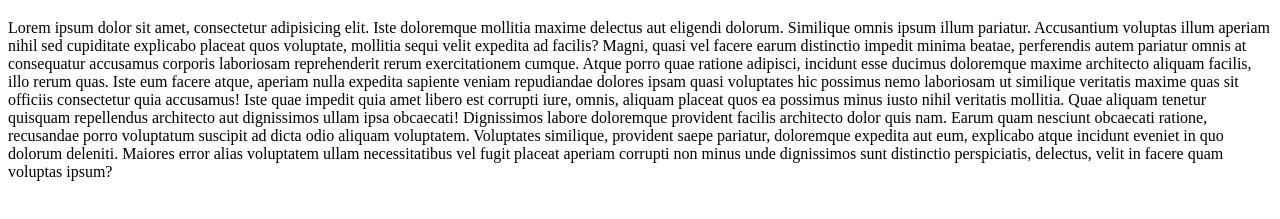
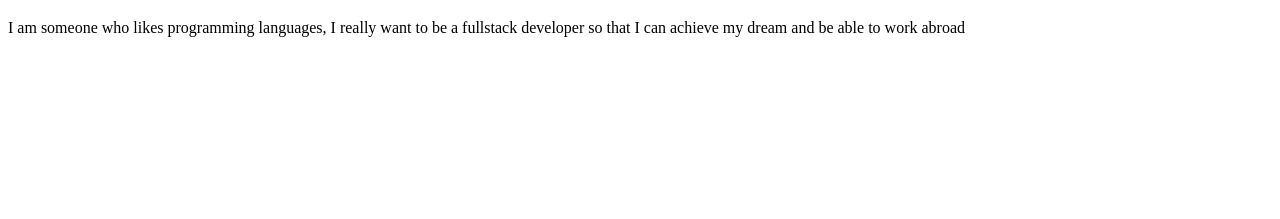
Before and after one commit to fdhlan21/html-resume, a plain HTML site: page public/about.html in a window 1280 px wide. Shown: the part 61-280 px from the top of the page. Drawn offline with Linux system fonts and the light colour scheme.

Commit message:
Update about.html

```diff
--- a/public/about.html
+++ b/public/about.html
@@ -8,23 +8,7 @@
 <body>
     <h1>About Me</h1>
    <p>
-    Lorem ipsum dolor sit amet, consectetur adipisicing elit.
-    Iste doloremque mollitia maxime delectus aut
-    eligendi dolorum. Similique omnis ipsum illum
-     pariatur. Accusantium voluptas illum aperiam
-     nihil sed cupiditate explicabo placeat quos
-     voluptate, mollitia sequi velit expedita ad
-     facilis? Magni, quasi vel facere earum
-     distinctio impedit minima beatae, perferendis
-     autem pariatur omnis at consequatur accusamus
-     corporis laboriosam reprehenderit rerum
-     exercitationem cumque. Atque porro quae
-     ratione adipisci, incidunt esse ducimus doloremque maxime architecto aliquam facilis, illo rerum quas. Iste eum facere atque, aperiam nulla expedita sapiente
-     veniam repudiandae dolores ipsam quasi voluptates hic possimus nemo laboriosam ut similique veritatis maxime quas sit officiis consectetur
-     quia accusamus! Iste quae impedit quia amet libero est corrupti iure, omnis, aliquam placeat quos ea possimus minus iusto nihil veritatis mollitia. Quae aliquam tenetur quisquam repellendus architecto aut dignissimos ullam ipsa obcaecati! Dignissimos
-      labore doloremque provident facilis architecto dolor quis nam. Earum quam nesciunt obcaecati ratione, recusandae porro voluptatum suscipit ad dicta odio aliquam voluptatem. Voluptates similique, provident saepe pariatur, doloremque expedita aut eum, explicabo atque incidunt eveniet in quo dolorum deleniti. Maiores error alias voluptatem ullam necessitatibus vel fugit placeat aperiam corrupti
-      non minus unde dignissimos sunt distinctio perspiciatis, delectus, velit in facere quam voluptas ipsum?
+   I am someone who likes programming languages, I really want to be a fullstack developer so that I can achieve my dream and be able to work abroad
+   </p>
 </body>
-
-   </p>
 </html>
```
